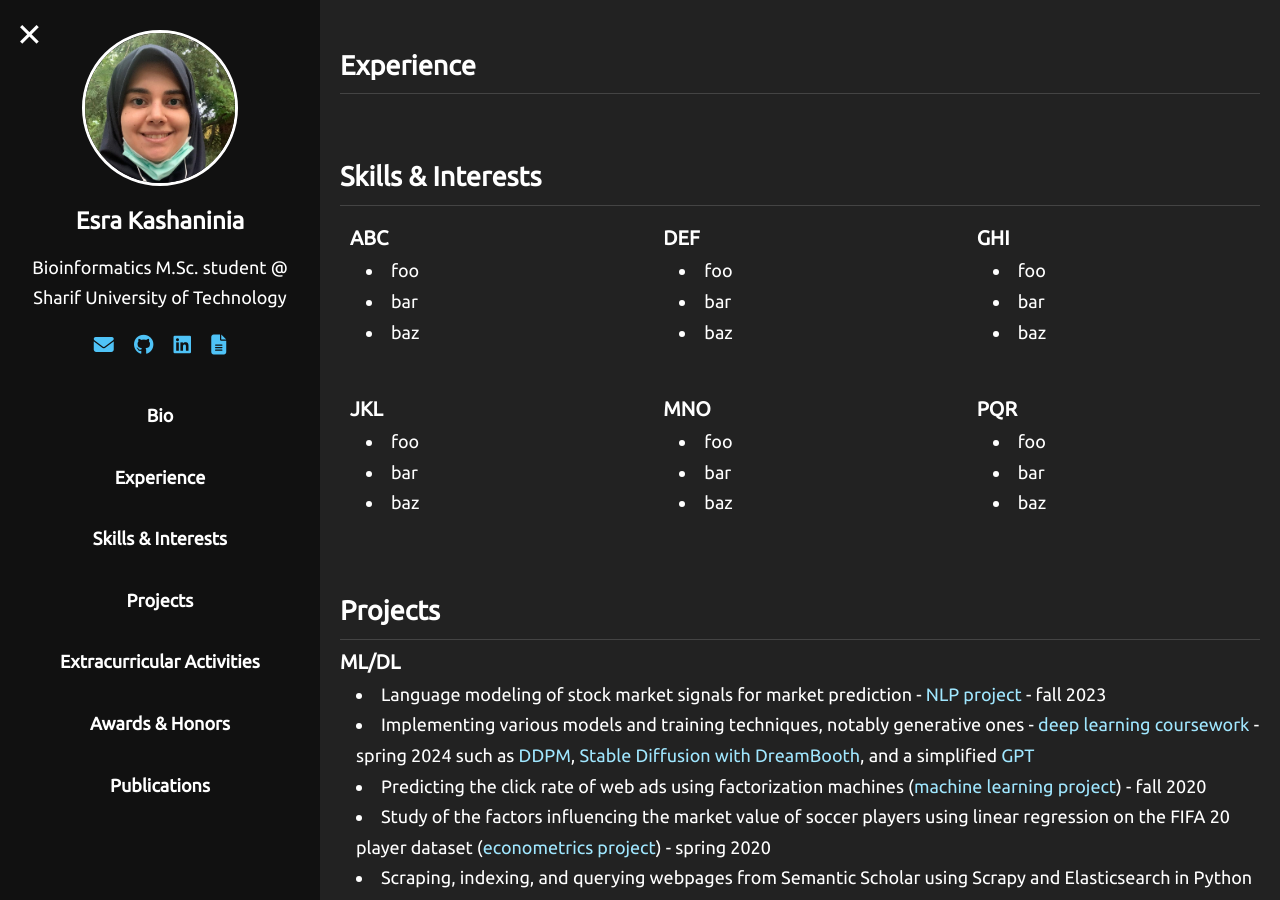
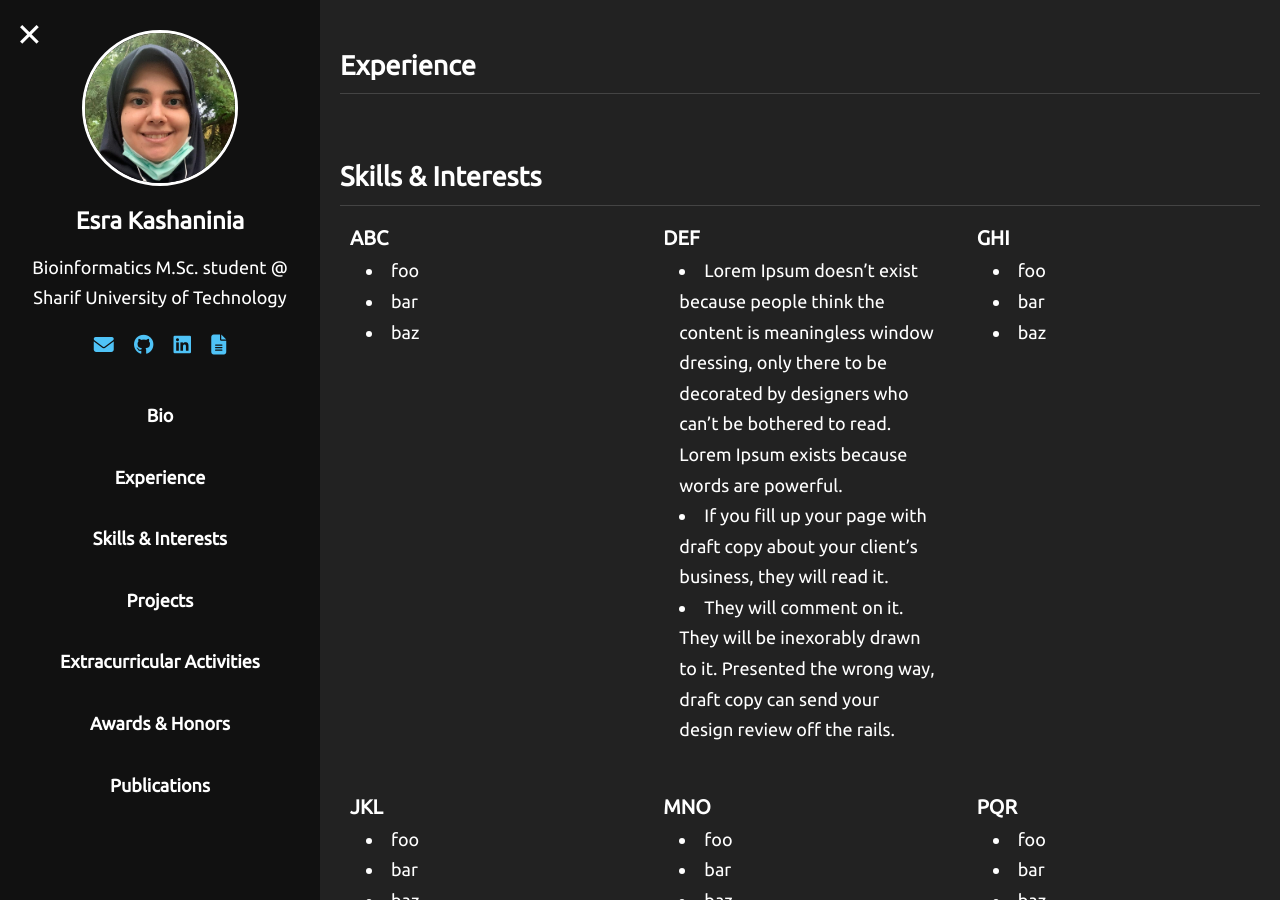
Before and after one commit to Esra-K/Esra-K.github.io, a Jekyll site: the page built from index.md, in a window 1280 px wide and 900 px high, scrolled down 371 px. Built offline with Jekyll 4.4.1, drawn with Linux system fonts in a browser that asks for light colours.

Commit message:
test interests grid on mobile

```diff
--- a/index.md
+++ b/index.md
@@ -36,9 +36,9 @@ layout: default
   <div>
     <h3>DEF</h3>
     <ul>
-      <li>foo</li>
-      <li>bar</li>
-      <li>baz</li>
+      <li>Lorem Ipsum doesn’t exist because people think the content is meaningless window dressing, only there to be decorated by designers who can’t be bothered to read. Lorem Ipsum exists because words are powerful.</li>
+      <li> If you fill up your page with draft copy about your client’s business, they will read it.</li>
+      <li> They will comment on it. They will be inexorably drawn to it. Presented the wrong way, draft copy can send your design review off the rails.</li>
     </ul>
   </div>
 
```
